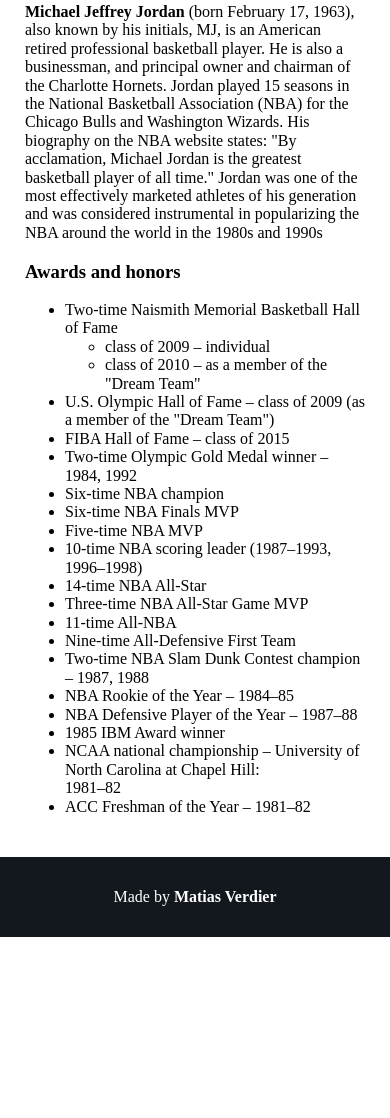
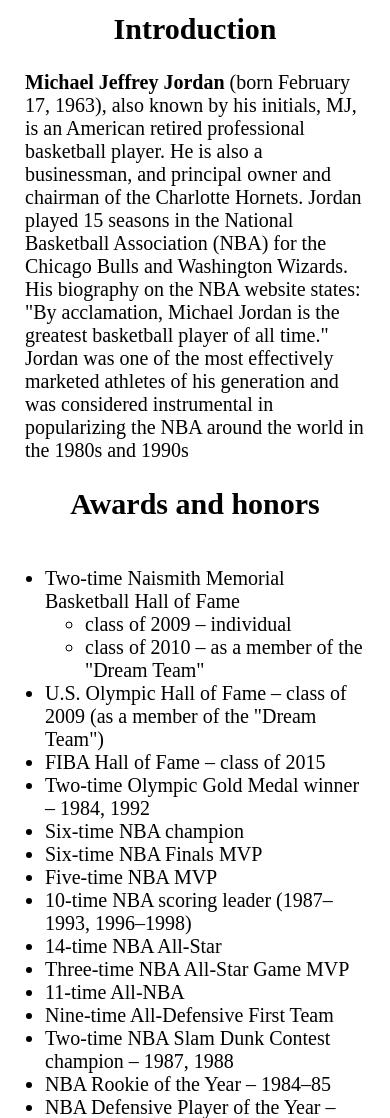
Before and after one commit to MatiasVerdier/fcc-tribute-page, a website: page index.html in a window 390 px wide. Shown: the part 882-2000 px from the top of the page. Before the commit the page ends 1819 px from the top, so only its background shows below. Drawn offline with nearby package versions, Linux system fonts and the light colour scheme.

Commit message:
update layout and styles

```diff
--- a/assets/css/main.css
+++ b/assets/css/main.css
@@ -4,6 +4,22 @@
   color: inherit;
   font-weight: bold;
   text-decoration: none;
+}
+
+a:hover {
+  text-decoration: underline;
+}
+
+h2, h3 {
+  text-align: center;
+}
+
+ul {
+  padding-left: 20px;
+}
+
+li > ul {
+  padding-left: 40px;
 }
 
 .background-image {
@@ -28,7 +44,17 @@
 }
 
 .content {
-  padding: 25px 50px
+  padding: 25px 50px;
+  font-size: 1.25em;
+}
+
+.details {
+  display: flex;
+  justify-content: space-between;
+}
+
+.column {
+  padding: 0 25px;
 }
 
 .image {
@@ -79,4 +105,23 @@
     font-size: 1.4em;
     letter-spacing: 3px;
   }
+
+  .column {
+    padding: 0px;
+    margin: 0 auto;
+  }
+
+  .details {
+    font-size: 1em;
+  }
+
+  ul {
+    padding-left: 20px;
+  }
 }
+
+@media screen and (max-width: 1100px) {
+  .column.trophy {
+    display: none;
+  }
+}
--- a/index.html
+++ b/index.html
@@ -25,13 +25,17 @@
     </div>
   </div>
   <div class="content">
-
-    <p class="intro">
+    <div class="intro">
+      <h2>Introduction</h2>
+      <p>
         <strong>Michael Jeffrey Jordan</strong> (born February 17, 1963), also known by his initials, MJ, is an American retired professional basketball player. He is also a businessman, and principal owner and chairman of the Charlotte Hornets. Jordan played 15 seasons in the National Basketball Association (NBA) for the Chicago Bulls and Washington Wizards. His biography on the NBA website states: "By acclamation, Michael Jordan is the greatest basketball player of all time." Jordan was one of the most effectively marketed athletes of his generation and was considered instrumental in popularizing the NBA around the world in the 1980s and 1990s
       </p>
+    </div>
 
-    <h3>Awards and honors</h3>
+    <h2>Awards and honors</h2>
 
+    <div class="details">
+      <div class="info column">
         <ul>
           <li>
             Two-time Naismith Memorial Basketball Hall of Fame
@@ -59,6 +63,18 @@
           <li>ACC Freshman of the Year – 1981–82</li>
         </ul>
       </div>
+
+      <div class="trophy column">
+        <img id="trophy" src="./assets/images/trophy.png" alt="Larry O'Brien Trophy">
+      </div>
+    </div>
+
+    <div>
+      <h3>
+        For more info visit his <a href="https://en.wikipedia.org/wiki/Michael_Jordan"> Wikipedia entry</a>
+      </h3>
+    </div>
+  </div>
   <footer>
     <div class="footer-text">
       Made by <a href="http://matiasverdier.com">Matias Verdier</a>
```
Lines whose indentation alone changed are shown as unchanged.
